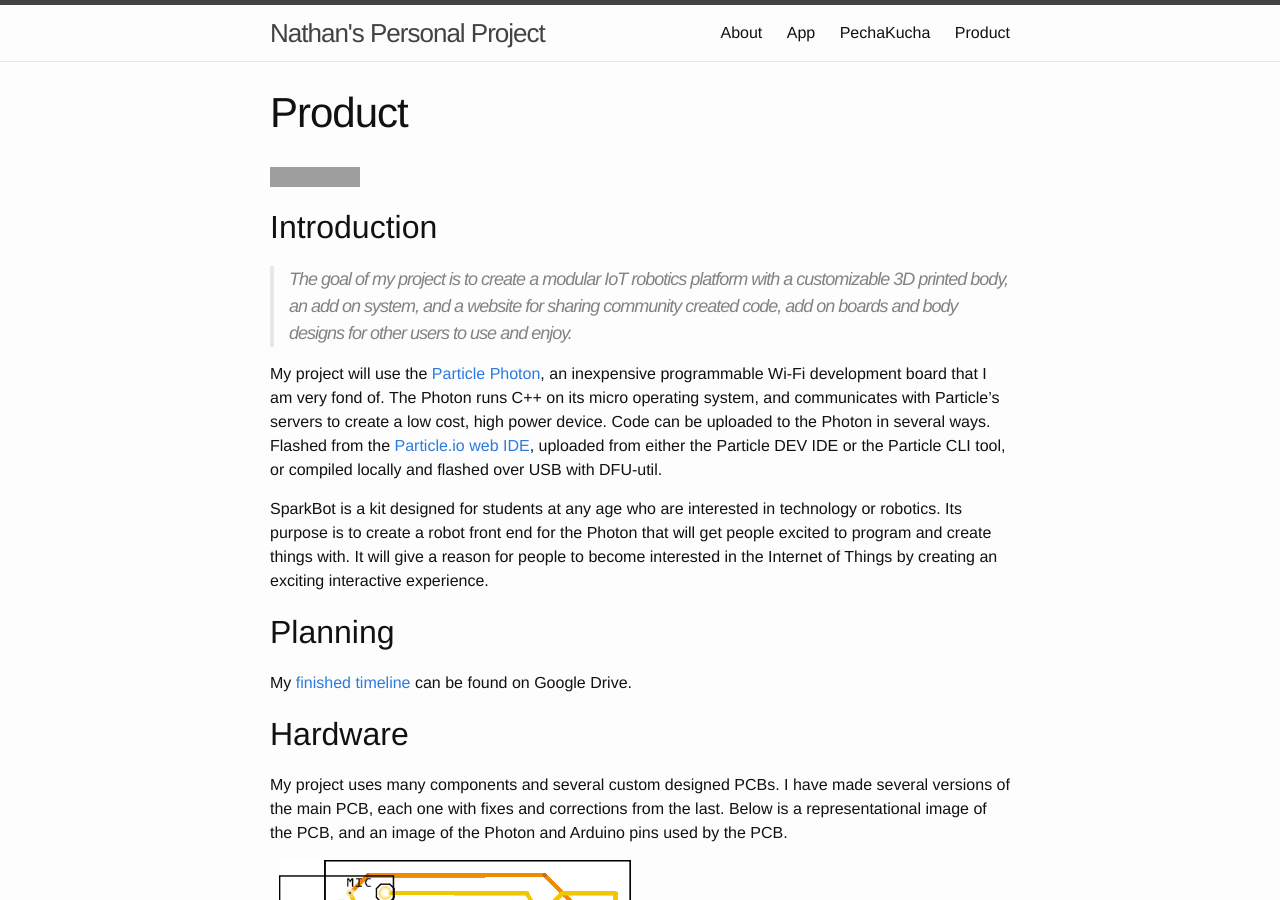
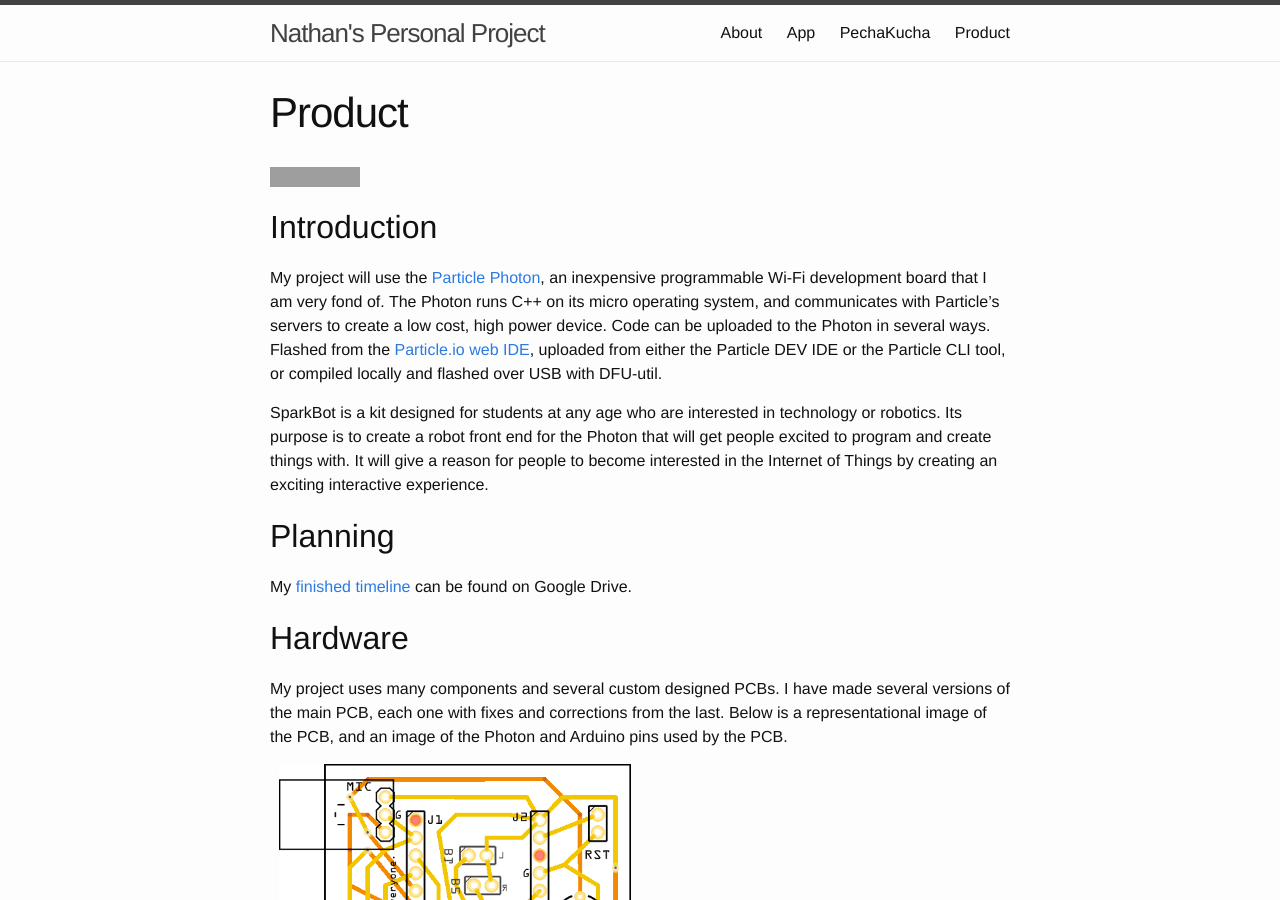
Before and after one commit to nrobinson2000/blog, a Jekyll site: the page built from pages/sparkbot.md, in a window 1280 px wide and 900 px high. Built offline with Jekyll 4.4.1, drawn with Linux system fonts in a browser that asks for light colours; Markdown is read by kramdown in place of the engine named in the settings; a script that is not in the unit is left out; grey boxes are pictures that could not be loaded.

Commit message:
at 14:42 of 23-03-2016

```diff
--- a/pages/sparkbot.md
+++ b/pages/sparkbot.md
@@ -7,8 +7,6 @@ permalink: /sparkbot/
 [![Build Status](https://travis-ci.org/nrobinson2000/sparkbot-default.svg?branch=master)](https://travis-ci.org/nrobinson2000/sparkbot-default)
 
 ## Introduction
->The goal of my project is to create a modular IoT robotics platform with a customizable 3D printed body, an add on system, and a website for sharing community created code, add on boards and body designs for other users to use and enjoy.
-
 My project will use the [Particle Photon](https://particle.io/), an inexpensive programmable Wi-Fi development board that I am very fond of.  The Photon runs C++ on its micro operating system, and communicates with Particle's servers to create a low cost, high power device. Code can be uploaded to the Photon in several ways. Flashed from the [Particle.io web IDE][7], uploaded from either the Particle DEV IDE or the Particle CLI tool, or compiled locally and flashed over USB with DFU-util.
 
 SparkBot is a kit designed for students at any age who are interested in technology or robotics.  Its purpose is to create a robot front end for the Photon that will get people excited to program and create things with. It will give a reason for people to become interested in the Internet of Things by creating an exciting interactive experience.
```
